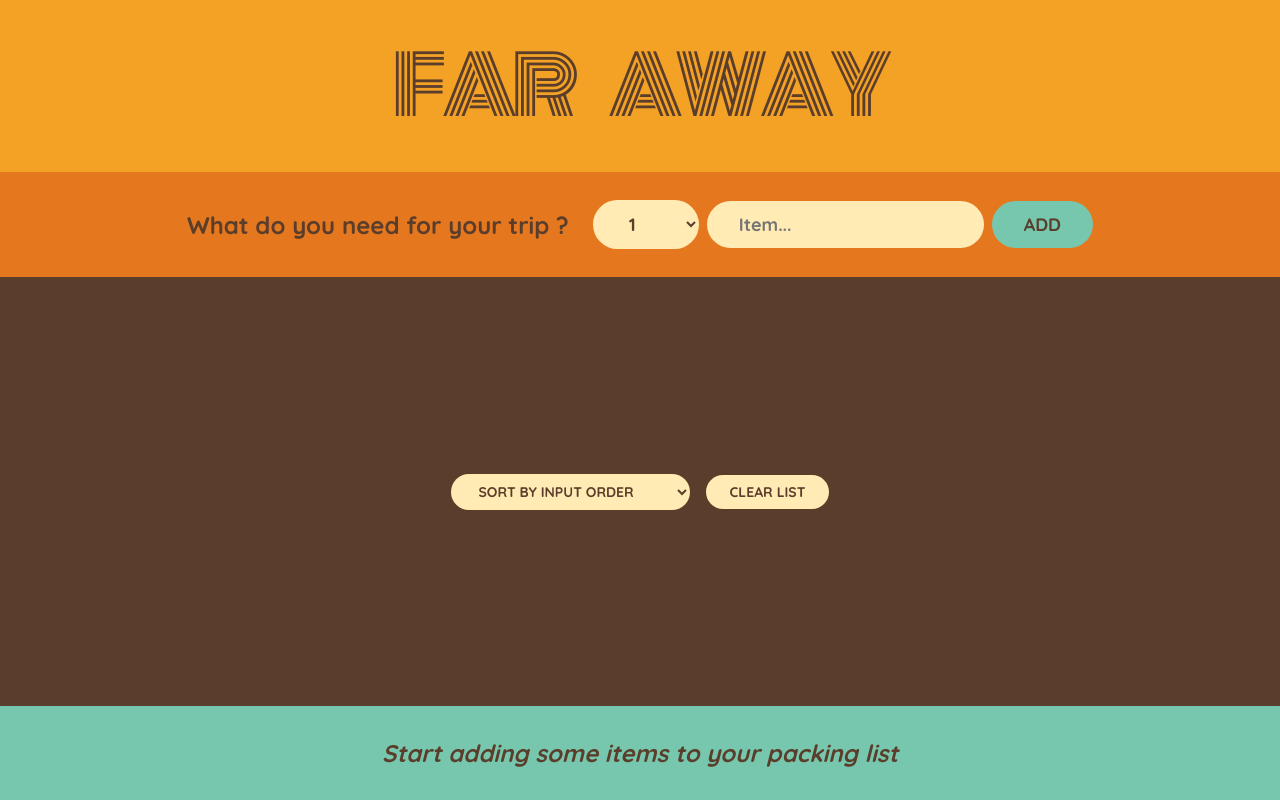
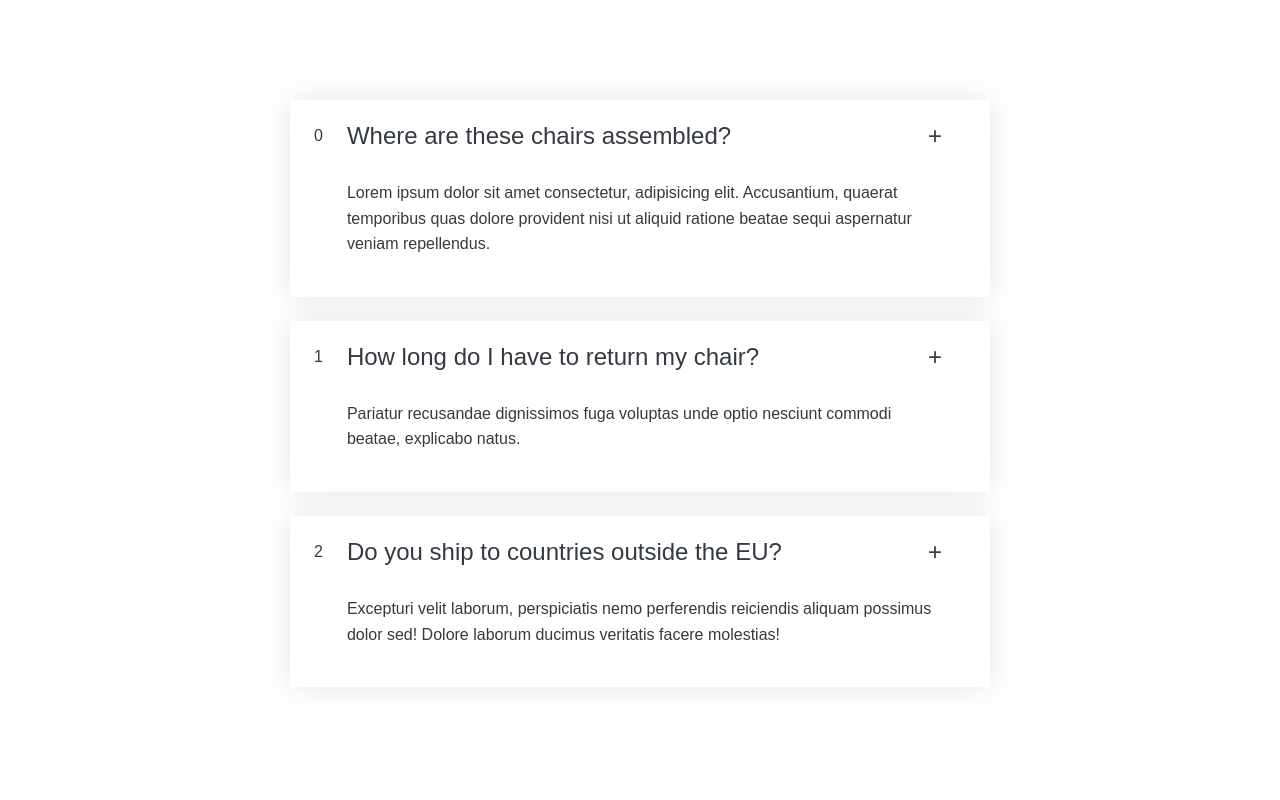
Before and after one commit to AjaxMhdy-17/react-basics, a React (Vite) app: page / in a window 1280 px wide. Built offline with nearby package versions, Linux system fonts and the light colour scheme.

Commit message:
accodion setup

```diff
--- a/src/App.css
+++ b/src/App.css
@@ -1,140 +1,72 @@
-
-
-@import url("https://fonts.googleapis.com/css2?family=Monoton&family=Quicksand:wght@500;700&display=swap");
-
 * {
+  padding: 0;
   margin: 0;
-  padding: 0;
   box-sizing: border-box;
 }
 
-html {
-  font-size: 62.5%;
+body {
+  font-family: sans-serif;
+  color: #343a40;
+  line-height: 1;
 }
 
-body {
-  font-size: 2.4rem;
-  font-family: sans-serif;
-  color: #5a3e2b;
-  font-family: "Quicksand";
+.accordion {
+  width: 700px;
+  margin: 100px auto;
+  display: flex;
+  flex-direction: column;
+  gap: 24px;
+}
+
+.item {
+  box-shadow: 0 0 30px rgba(0, 0, 0, 0.1);
+  padding: 20px 24px;
+  padding-right: 48px;
+  cursor: pointer;
+  border-top: 4px solid #fff;
+  border-bottom: 4px solid #fff;
+
+  display: grid;
+  grid-template-columns: auto 1fr auto;
+  column-gap: 24px;
+  row-gap: 32px;
+  align-items: center;
+}
+
+.number {
+  font-size: 24px;
+  font-weight: 500;
+  color: #ced4da;
+}
+
+.title,
+.icon {
+  font-size: 24px;
   font-weight: 500;
 }
 
-.app {
-  width: 100%;
-  height: 100vh;
-  display: grid;
-  grid-template-rows: auto auto 1fr auto;
+.content-box {
+  grid-column: 2 / -1;
+  padding-bottom: 16px;
+  line-height: 1.6;
 }
 
-h1 {
-  text-align: center;
-  background-color: #f4a226;
-  font-family: "Monoton";
-  font-size: 8rem;
-  text-transform: uppercase;
-  font-weight: 400;
-  word-spacing: 30px;
-  letter-spacing: -5px;
-  padding: 2.4rem 0;
+.content-box ul {
+  color: #868e96;
+  margin-left: 16px;
+  margin-top: 16px;
+
+  display: flex;
+  flex-direction: column;
+  gap: 12px;
 }
 
-.add-form {
-  background-color: #e5771f;
-  padding: 2.8rem 0;
-  display: flex;
-  align-items: center;
-  justify-content: center;
-  gap: 0.8rem;
+/* OPEN STATE */
+.open {
+  border-top: 4px solid #087f5b;
 }
 
-h3 {
-  margin-right: 1.6rem;
-  font-size: 2.4rem;
+.open .number,
+.open .text {
+  color: #087f5b;
 }
-
-button,
-select,
-input {
-  background-color: #ffebb3;
-  color: #5a3e2b;
-  font-family: inherit;
-  border: none;
-  border-radius: 10rem;
-  padding: 1.2rem 3.2rem;
-  font-weight: 700;
-  font-size: 1.8rem;
-  cursor: pointer;
-}
-
-.add-form button {
-  text-transform: uppercase;
-  background-color: #76c7ad;
-}
-
-.list {
-  background-color: #5a3e2b;
-  color: #ffebb3;
-  padding: 4rem 0;
-
-  display: flex;
-  justify-content: space-between;
-  flex-direction: column;
-  gap: 3.2rem;
-  align-items: center;
-}
-
-.actions button,
-.list select {
-  text-transform: uppercase;
-  padding: 0.8rem 2.4rem;
-  font-size: 1.4rem;
-  font-weight: 700;
-  margin: 0 0.8rem;
-}
-
-.list ul {
-  list-style: none;
-  width: 80%;
-  overflow: scroll;
-
-  display: grid;
-  grid-template-columns: repeat(auto-fit, minmax(250px, 1fr));
-  gap: 1.2rem;
-  justify-content: center;
-  align-content: start;
-}
-
-.list li {
-  display: flex;
-  align-items: center;
-  gap: 1.2rem;
-}
-
-input[type="checkbox"] {
-  height: 2rem;
-  width: 2rem;
-  accent-color: #e5771f;
-}
-
-.list li button {
-  cursor: pointer;
-  background: none;
-  border: none;
-  font-size: 1.8rem;
-  padding: 0.8rem;
-  transform: translateY(2px);
-  color : #fff ;
-}
-
-.stats {
-  background-color: #76c7ad;
-  text-align: center;
-  font-weight: 700;
-  padding: 3.2rem 0;
-}
-
-
-.line{
-  text-decoration: line-through;
-}
--- a/src/App.jsx
+++ b/src/App.jsx
@@ -1,55 +1,54 @@
 import { useState } from "react";
 import "../src/App.css";
-import Logo from "./components/Logo";
-import Form from "./components/Form";
-import PackingList from "./components/PackingList";
-import Stats from "./components/Stats";
 
-const initialItems = [
-  { id: 1, description: "Passports", quantity: 2, packed: false },
-  { id: 2, description: "Socks", quantity: 12, packed: false },
-  { id: 3, description: "Charger", quantity: 10, packed: false },
+const faqs = [
+  {
+    title: "Where are these chairs assembled?",
+    text: "Lorem ipsum dolor sit amet consectetur, adipisicing elit. Accusantium, quaerat temporibus quas dolore provident nisi ut aliquid ratione beatae sequi aspernatur veniam repellendus.",
+  },
+  {
+    title: "How long do I have to return my chair?",
+    text: "Pariatur recusandae dignissimos fuga voluptas unde optio nesciunt commodi beatae, explicabo natus.",
+  },
+  {
+    title: "Do you ship to countries outside the EU?",
+    text: "Excepturi velit laborum, perspiciatis nemo perferendis reiciendis aliquam possimus dolor sed! Dolore laborum ducimus veritatis facere molestias!",
+  },
 ];
 
 function App() {
-  const [items, setItems] = useState([]);
-
-  const handleAddItems = (item) => {
-    setItems((items) => [...items, item]);
-  };
-
-  const handleCheck = (id) => {
-    const checkedItems = items.map((item) =>
-      item.id == id ? { ...item, packed: !item.packed } : item
-    );
-    setItems(checkedItems);
-  };
-
-  const handleClearItem = () => {
-    const confirmed = window.confirm(
-      "Are you sure you want to delete all items"
-    );
-    if (confirmed) setItems((items) => (items = []));
-  };
-
-  const handleDelete = (id) => {
-    const newItems = items.filter((item) => item.id !== id);
-    setItems(newItems);
-  };
 
   return (
     <main className="app">
-      <Logo />
-      <Form handleAddItems={handleAddItems} />
-      <PackingList
-        items={items}
-        handleDelete={handleDelete}
-        handleCheck={handleCheck}
-        handleClearItem={handleClearItem}
-      />
-      <Stats items={items} />
+      <Accordion data={faqs} />
     </main>
   );
 }
 
+function Accordion({ data }) {
+  return (
+    <div className="accordion">
+      {data.map((item, idx) => (
+        <AccordionItem
+          key={idx}
+          title={item.title}
+          text={item.text}
+          num={idx}
+        />
+      ))}
+    </div>
+  );
+}
+
+function AccordionItem({ title, text, num }) {
+  return (
+    <div className="item">
+      <p>{num}</p>
+      <p className="title">{title}</p>
+      <p className="icon">+</p>
+      <div className="content-box">{text}</div>
+    </div>
+  );
+}
+
 export default App;
```
